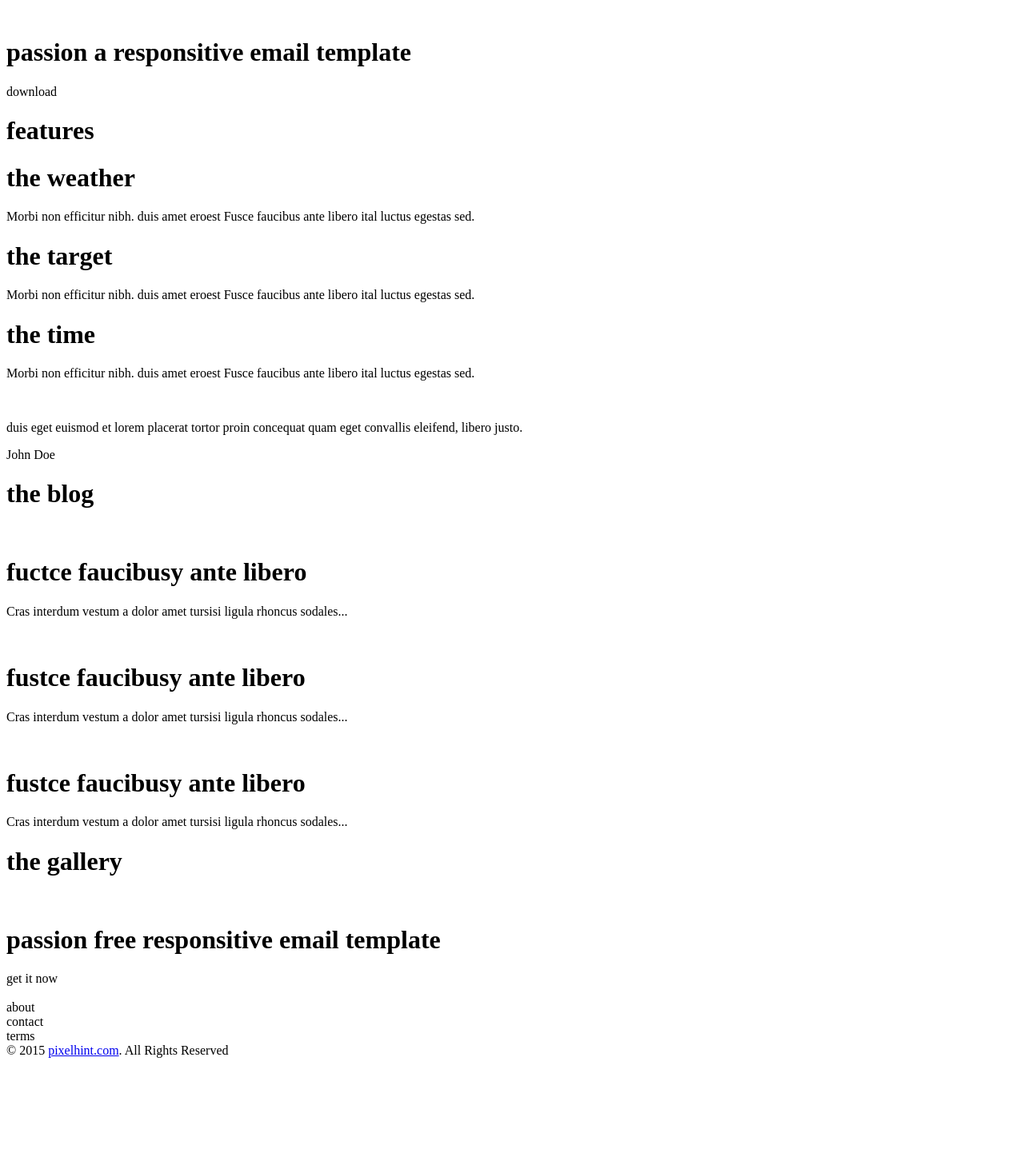
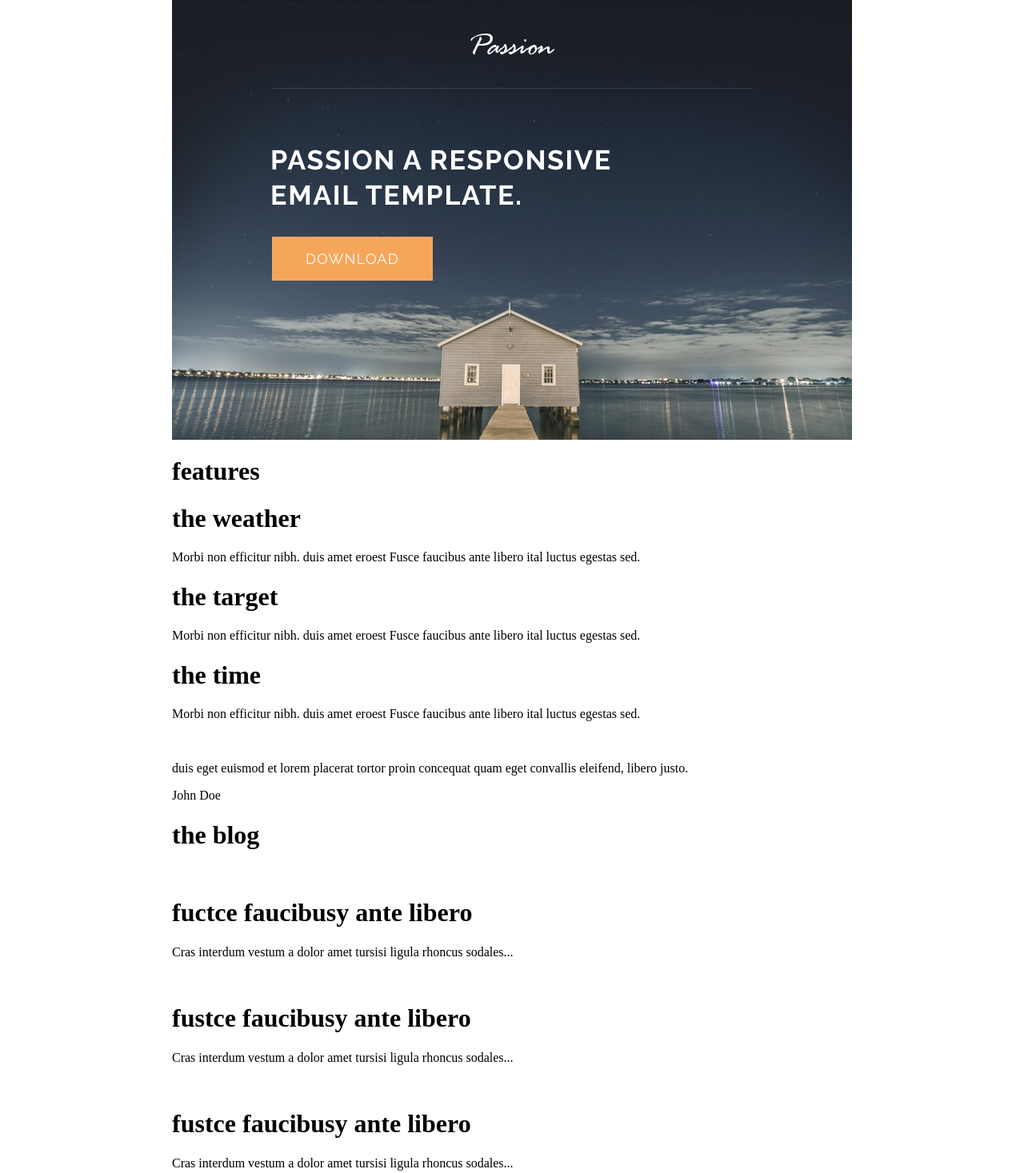
Before and after one commit to AlexanderBazukevich/Passion, a plain HTML site: page index.html in a window 1280 px wide. Shown: the top 1467 px of the page at 80% size. Before the commit the page ends 1331 px from the top, so only its background shows below. Drawn offline with Linux system fonts and the light colour scheme.

Commit message:
developing: added css properties for header block (#4)
* developing: added css properties for header block

* fixed: page width property added to body; height of 'logo__center' element det in pixels; images added to commit; margin of 'header__title' separated in 3 properties.

* changed: logo 'src' path in header changed to root directory; removed 'header__border' element; horizontal line under logo is displayed with help of title: before property; left/right padding for header elements set in 'header' block; all dimensions of elements set in pixels;

* fixed: 'logo__image' link in 'footer' and 'header' placed into <div> to limit the link area; set 'href' attribute for <a> tags; default cursor changed to 'pointer' for link elements; optimized margin and padding properties; removed unnesessary tabs/whitespaces;

* changed: 'logo' blocks in 'header' and 'footed' are separated to 'header/footer__logo' elements and 'logo' block; positions and sizes of 'header' elements are set according to template;

* fixed: dimentions are set in recommendet values

```diff
--- a/index.html
+++ b/index.html
@@ -2,31 +2,34 @@
 <html>
     <head>
         <meta charset="utf-8">
+        <link rel="stylesheet" type="text/css" href="passion.css">
+        <link href="https://fonts.googleapis.com/css?family=Raleway:400,400i,500,500i,600,600i,700,700i" rel="stylesheet">
         <title>Passion</title>
     </head>
     <body>
         <div class="header">
-            <a class="logo logo_center" href="/"><img class="logo__image logo__image_big"></a>
-            <div class="header__border"></div>
-            <h1 class="header__title">passion a responsitive email template</h1>
-            <a class="header__button">download</a>
+            <div class="header__logo">
+                <a class="logo" href="/"><img class="logo__image" src="header_logo.png"></a>
+            </div>
+            <h1 class="header__title">passion a responsive email template.</h1>
+            <a class="header__button" href="#">download</a>
         </div>
 
         <div class="content-section">
             <h1 class="content-section__title">features</h1>
             <div class="content-section__border"></div>
             <div class="article">
-                <span class="article__image article__image_circle article__image_icon_sun"></span>
+                <div class="article__image article__image_circle article__image_icon_sun"></div>
                 <h1 class="article__title">the weather</h1>
                 <p class="article__content">Morbi non efficitur nibh. duis amet eroest Fusce faucibus ante libero ital luctus egestas sed.</p>
             </div>
             <div class="article">
-                <span class="article__image article__image_circle article__image_icon_target"></span>
+                <div class="article__image article__image_circle article__image_icon_target"></div>
                 <h1 class="article__title">the target</h1>
                 <p class="article__content">Morbi non efficitur nibh. duis amet eroest Fusce faucibus ante libero ital luctus egestas sed.</p>
             </div>
             <div class="article">
-                <span class="article__image article__image_circle article__image_icon_time"></span>
+                <div class="article__image article__image_circle article__image_icon_time"></div>
                 <h1 class="article__title">the time</h1>
                 <p class="article__content">Morbi non efficitur nibh. duis amet eroest Fusce faucibus ante libero ital luctus egestas sed.</p>
             </div>
@@ -44,18 +47,18 @@
             <div class="content-section__border"></div>
             <div class="article">
                 <img class="article__image article__image_square">
-                <h1 class="article__title">fuctce faucibusy ante libero</h1>
-                <p class="article__content">Cras interdum vestum a dolor amet tursisi ligula rhoncus sodales...</p>
+                <h1 class="article__title article__title_left">fuctce faucibusy ante libero</h1>
+                <p class="article__content article__content_left">Cras interdum vestum a dolor amet tursisi ligula rhoncus sodales...</p>
             </div>
             <div class="article">
                 <img class="article__image article__image_square">
-                <h1 class="article__title">fustce faucibusy ante libero</h1>
-                <p class="article__content">Cras interdum vestum a dolor amet tursisi ligula rhoncus sodales...</p>
+                <h1 class="article__title article__title_left">fustce faucibusy ante libero</h1>
+                <p class="article__content article__content_left">Cras interdum vestum a dolor amet tursisi ligula rhoncus sodales...</p>
             </div>
             <div class="article">
                 <img class="article__image article__image_square">
-                <h1 class="article__title">fustce faucibusy ante libero</h1>
-                <p class="article__content">Cras interdum vestum a dolor amet tursisi ligula rhoncus sodales...</p>
+                <h1 class="article__title article__title_left">fustce faucibusy ante libero</h1>
+                <p class="article__content article__content_left">Cras interdum vestum a dolor amet tursisi ligula rhoncus sodales...</p>
             </div>
         </div>
 
@@ -63,28 +66,31 @@
             <h1 class="content-section__title">the gallery</h1>
             <div class="content-section__border"></div>
             <div class="gallery">
-                <a class="gallery__link"><img class="gallery__image gallery__image_vertical"></a>
-                <a class="gallery__link"><img class="gallery__image gallery__image_horizontal"></a>
-                <a class="gallery__link"><img class="gallery__image gallery__image_horizontal"></a>
-                <a class="gallery__link"><img class="gallery__image gallery__image_vertical"></a>
+                <a class="gallery__link" href="#"><img class="gallery__image gallery__image_vertical"></a>
+                <a class="gallery__link" href="#"><img class="gallery__image gallery__image_horizontal"></a>
+                <a class="gallery__link" href="#"><img class="gallery__image gallery__image_horizontal"></a>
+                <a class="gallery__link" href="#"><img class="gallery__image gallery__image_vertical"></a>
             </div>
+        </div>
 
-            <div class="cover">
-                <h1 class="cover__title">passion <span class="cover__title cover__title_bold">free</span> responsitive email template</h1>
-                <a class="cover__button">get it now</a>
-            </div>
+        <div class="cover">
+            <h1 class="cover__title">passion <span class="cover__title cover__title_bold">free</span> responsitive email template</h1>
+            <a class="cover__button" href="#">get it now</a>
+        </div>
 
         <div class="footer">
-            <a class="logo logo_left" href="/"><img class="logo__image logo__image_small"></div>
+            <div class="footer__logo">
+                <a class="logo" href="/"><img class="logo__image" src="#"></a>
+            </div>
             <div class="sitemap">
                 <div class="sitemap__item">
-                    <a class="sitemap__link">about</a>
+                    <a class="sitemap__link" href="#">about</a>
                 </div>
                 <div class="sitemap__item">
-                    <a class="sitemap__link">contact</a>
+                    <a class="sitemap__link" href="#">contact</a>
                 </div>
                 <div class="sitemap__item">
-                    <a class="sitemap__link">terms</a>
+                    <a class="sitemap__link" href="#">terms</a>
                 </div>
             </div>
             <div class="copyright">
--- /dev/null
+++ b/passion.css
@@ -0,0 +1,62 @@
+body {
+    width: 850px;
+    margin: 0 auto;
+}
+
+.header {
+    display: block;
+    height: 550px;
+    padding: 0 125px;
+    background-image: url(billboard.jpg);
+}
+
+.logo {
+    display: inline-block;
+    font-size: 0;
+}
+
+.header__logo {
+    display: flex;
+    height: 110px;
+    justify-content: center;
+    align-items: center;
+}
+
+.logo__image {
+    display: block;
+}
+
+.header__title:before {
+    display: block;
+    content: "";
+    width: 600px;
+    height: 1px;
+    margin: 0 0 67px 2px;
+    background-color: gray;
+    opacity: 0.3;
+}
+
+.header__title {
+    margin: 0 100px 30px -2px;
+    padding: 0;
+    font-family: Raleway;
+    color: white;
+    text-transform: uppercase;
+    font-size: 34px;
+    letter-spacing: .05em;
+    font-weight: bold;
+    line-height: 1.3;
+}
+
+.header__button {
+    display: inline-block;
+    cursor: pointer;
+    padding: 17px 42px;
+    color: white;
+    background-color: #f5a65b;
+    text-transform: uppercase;
+    text-decoration: none;
+    letter-spacing: .07em;
+    font-size: 18px;
+    font-family: Raleway;
+}
```
Also changed, not shown: billboard.jpg (added), header_logo.png (added).
